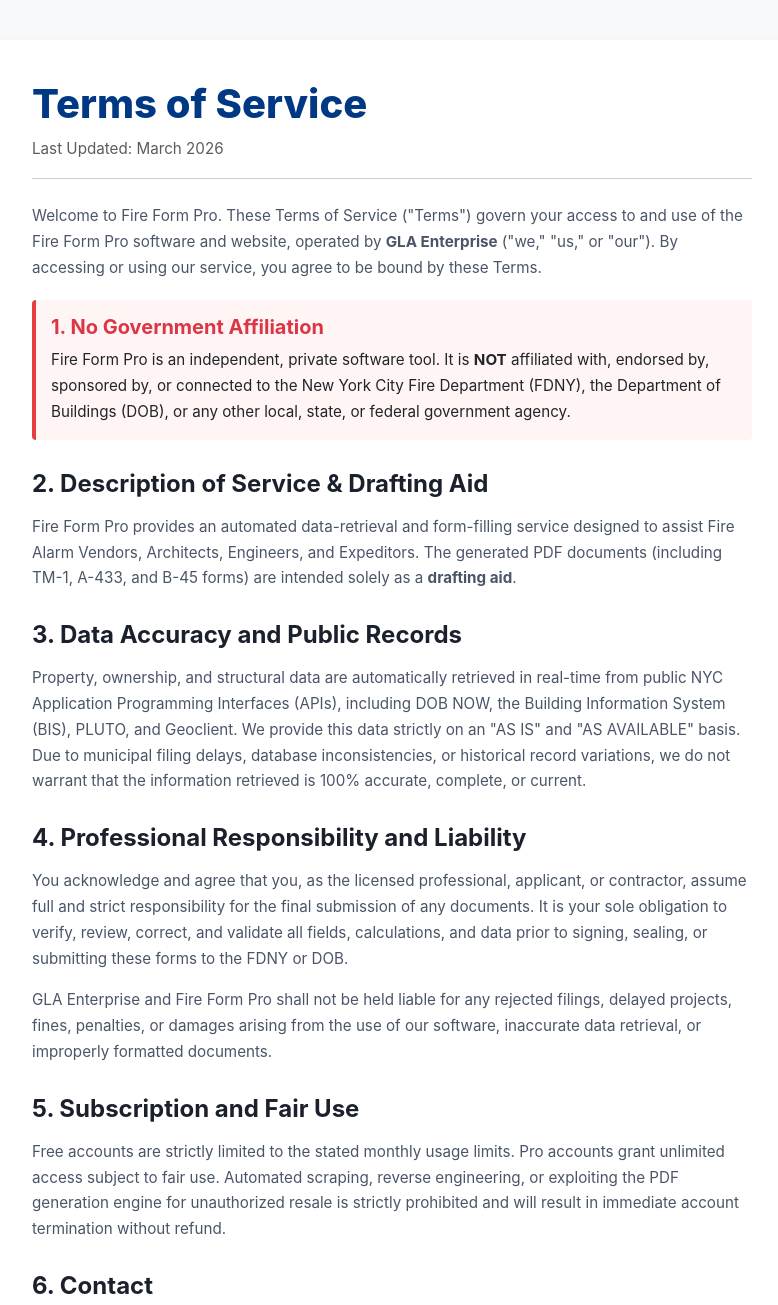
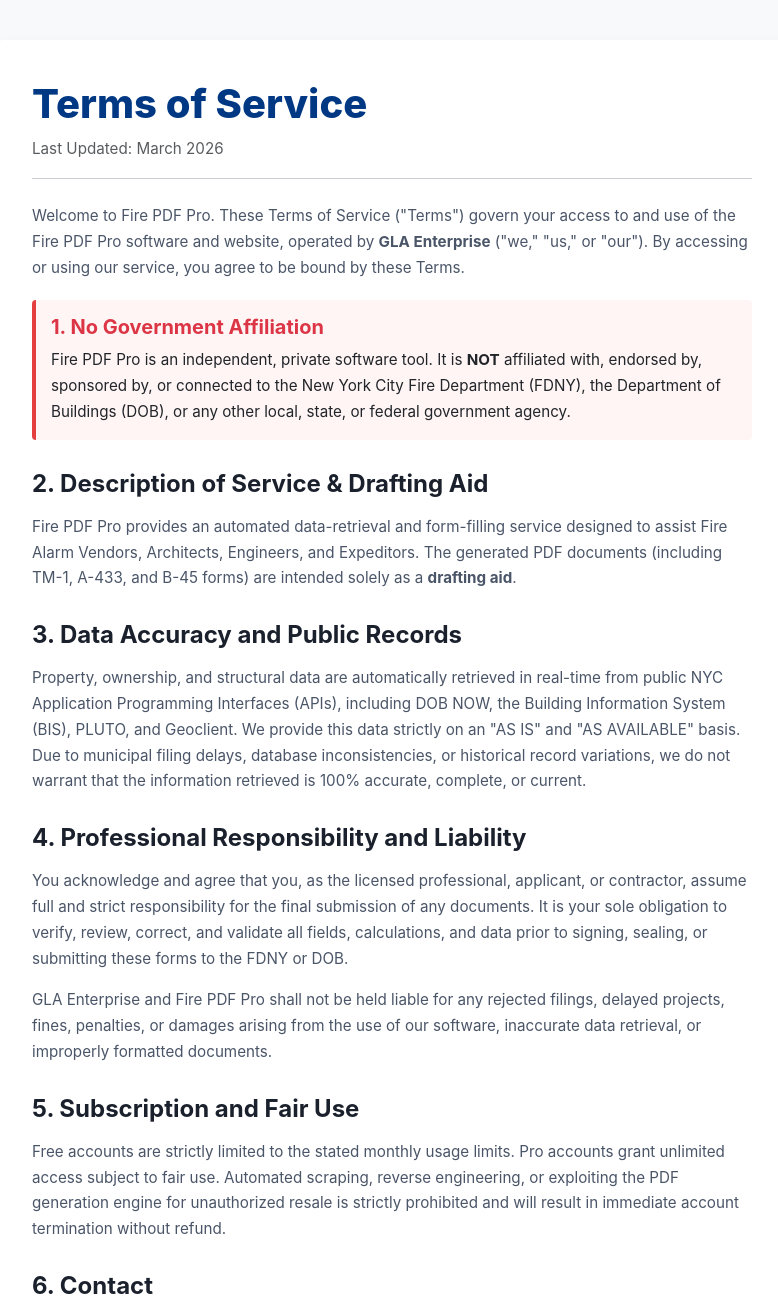
Before and after one commit to glaprintingco-design/doc-pro, a Flask app: page /terms in a window 1280 px wide. Shown: the part 76-1381 px from the top of the page, without its empty margins (248-1026 px from the left). Run offline with Flask 3, Linux system fonts and the light colour scheme.

Commit message:
Update terms.html

```diff
--- a/templates/terms.html
+++ b/templates/terms.html
@@ -3,7 +3,7 @@
 <head>
     <meta charset="UTF-8">
     <meta name="viewport" content="width=device-width, initial-scale=1.0">
-    <title>Terms of Service | Fire Form Pro</title>
+    <title>Terms of Service | Fire PDF Pro</title>
     <link href="https://cdn.jsdelivr.net/npm/bootstrap@5.3.0/dist/css/bootstrap.min.css" rel="stylesheet">
     <link href="https://cdn.jsdelivr.net/npm/bootstrap-icons@1.10.5/font/bootstrap-icons.css" rel="stylesheet">
     <style>
@@ -29,22 +29,22 @@
             <p class="text-muted">Last Updated: March 2026</p>
             <hr class="mb-4">
 
-            <p>Welcome to Fire Form Pro. These Terms of Service ("Terms") govern your access to and use of the Fire Form Pro software and website, operated by <strong>GLA Enterprise</strong> ("we," "us," or "our"). By accessing or using our service, you agree to be bound by these Terms.</p>
+            <p>Welcome to Fire PDF Pro. These Terms of Service ("Terms") govern your access to and use of the Fire PDF Pro software and website, operated by <strong>GLA Enterprise</strong> ("we," "us," or "our"). By accessing or using our service, you agree to be bound by these Terms.</p>
 
             <div class="highlight-box">
                 <h5 class="fw-bold text-danger mb-2">1. No Government Affiliation</h5>
-                <p class="mb-0 text-dark">Fire Form Pro is an independent, private software tool. It is <strong>NOT</strong> affiliated with, endorsed by, sponsored by, or connected to the New York City Fire Department (FDNY), the Department of Buildings (DOB), or any other local, state, or federal government agency.</p>
+                <p class="mb-0 text-dark">Fire PDF Pro is an independent, private software tool. It is <strong>NOT</strong> affiliated with, endorsed by, sponsored by, or connected to the New York City Fire Department (FDNY), the Department of Buildings (DOB), or any other local, state, or federal government agency.</p>
             </div>
 
             <h4>2. Description of Service & Drafting Aid</h4>
-            <p>Fire Form Pro provides an automated data-retrieval and form-filling service designed to assist Fire Alarm Vendors, Architects, Engineers, and Expeditors. The generated PDF documents (including TM-1, A-433, and B-45 forms) are intended solely as a <strong>drafting aid</strong>.</p>
+            <p>Fire PDF Pro provides an automated data-retrieval and form-filling service designed to assist Fire Alarm Vendors, Architects, Engineers, and Expeditors. The generated PDF documents (including TM-1, A-433, and B-45 forms) are intended solely as a <strong>drafting aid</strong>.</p>
 
             <h4>3. Data Accuracy and Public Records</h4>
             <p>Property, ownership, and structural data are automatically retrieved in real-time from public NYC Application Programming Interfaces (APIs), including DOB NOW, the Building Information System (BIS), PLUTO, and Geoclient. We provide this data strictly on an "AS IS" and "AS AVAILABLE" basis. Due to municipal filing delays, database inconsistencies, or historical record variations, we do not warrant that the information retrieved is 100% accurate, complete, or current.</p>
 
             <h4>4. Professional Responsibility and Liability</h4>
             <p>You acknowledge and agree that you, as the licensed professional, applicant, or contractor, assume full and strict responsibility for the final submission of any documents. It is your sole obligation to verify, review, correct, and validate all fields, calculations, and data prior to signing, sealing, or submitting these forms to the FDNY or DOB.</p>
-            <p>GLA Enterprise and Fire Form Pro shall not be held liable for any rejected filings, delayed projects, fines, penalties, or damages arising from the use of our software, inaccurate data retrieval, or improperly formatted documents.</p>
+            <p>GLA Enterprise and Fire PDF Pro shall not be held liable for any rejected filings, delayed projects, fines, penalties, or damages arising from the use of our software, inaccurate data retrieval, or improperly formatted documents.</p>
 
             <h4>5. Subscription and Fair Use</h4>
             <p>Free accounts are strictly limited to the stated monthly usage limits. Pro accounts grant unlimited access subject to fair use. Automated scraping, reverse engineering, or exploiting the PDF generation engine for unauthorized resale is strictly prohibited and will result in immediate account termination without refund.</p>
```
